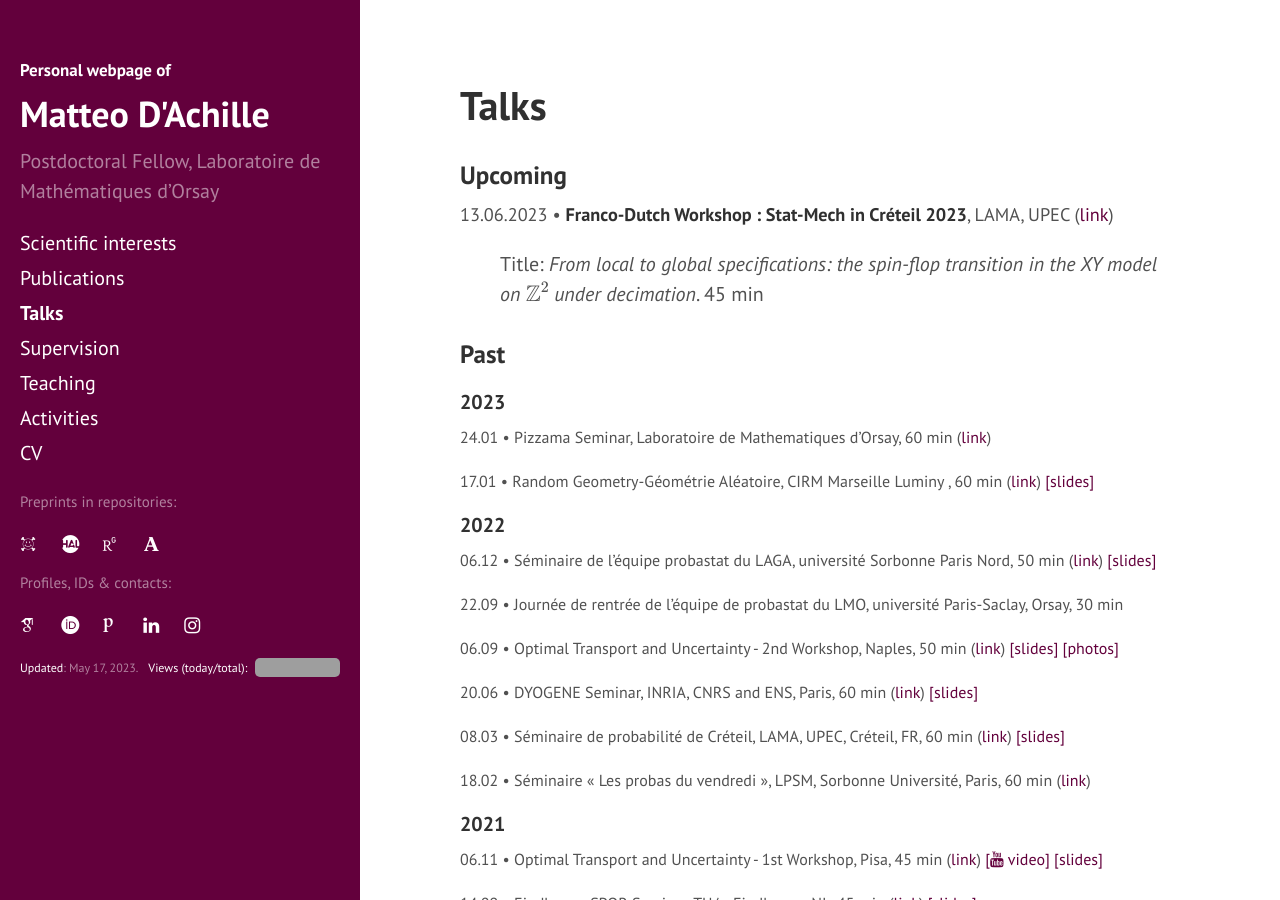
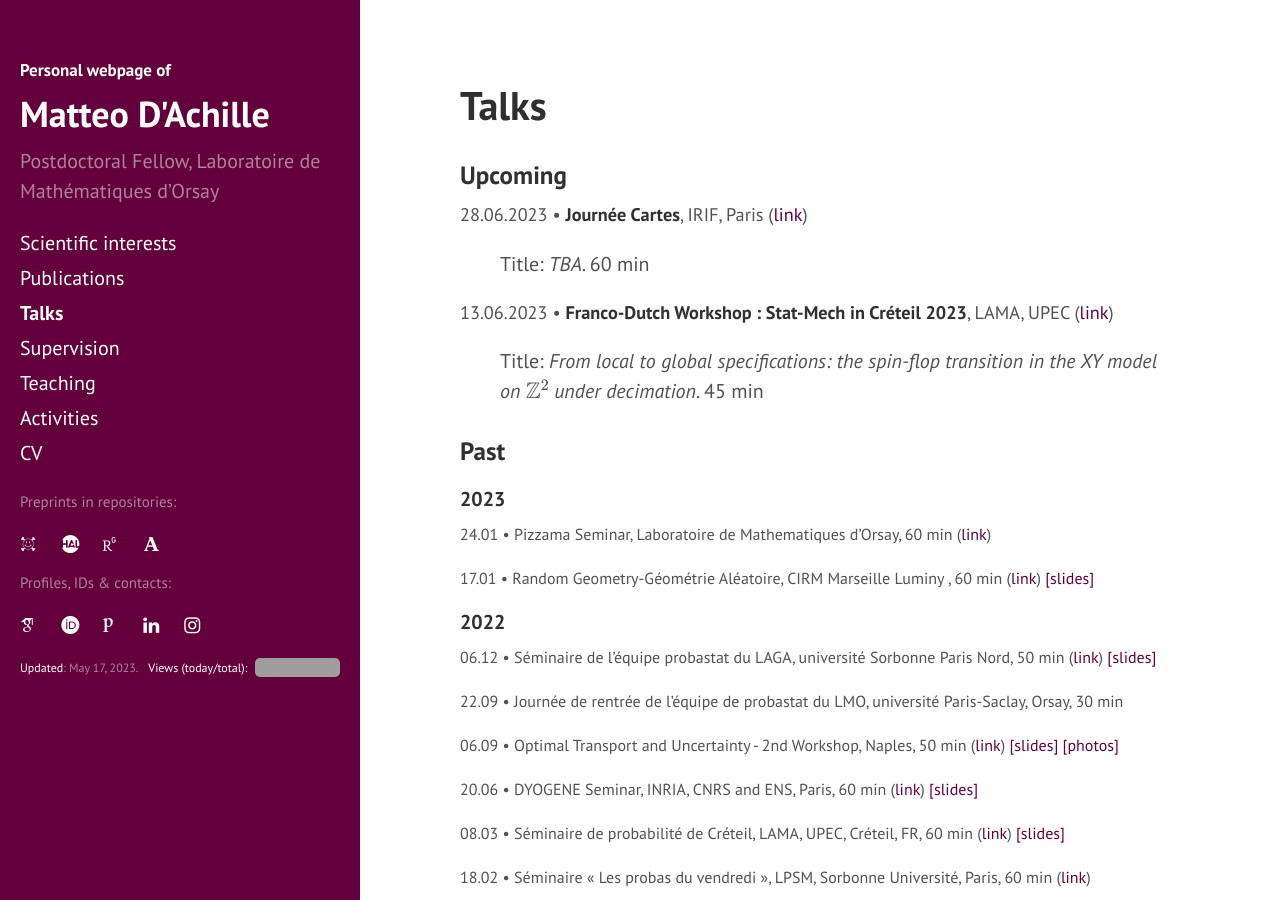
Before and after one commit to matteodachille/matteodachille.github.io, a Jekyll site: the page built from talks.md, in a window 1280 px wide and 900 px high. Built offline with Jekyll 4.4.1, drawn with Linux system fonts in a browser that asks for light colours; nearby versions of some CDN libraries; some web fonts are replaced; grey boxes are pictures that could not be loaded.

Commit message:
Fixed typos

```diff
--- a/talks.md
+++ b/talks.md
@@ -24,6 +24,15 @@ s
 
 
 ### Upcoming
+
+
+28.06.2023 &#x2022; **Journée Cartes**, IRIF, Paris ([link](https://indico.in2p3.fr/event/30166/){:target="_blank"})
+{: style="font-size: 18.3px" }
+
+
+Title: _TBA_. 60 min <!--[ [slides] ](#){:target="_blank"}-->
+{: style="margin-left: 40px" }
+
 
 13.06.2023 &#x2022; **Franco-Dutch Workshop : Stat-Mech in Créteil 2023**, LAMA, UPEC ([link](https://perso.math.u-pem.fr/le_ny.arnaud/StatMechCreteil2023-V1.pdf){:target="_blank"})
 {: style="font-size: 18.3px" }
```
